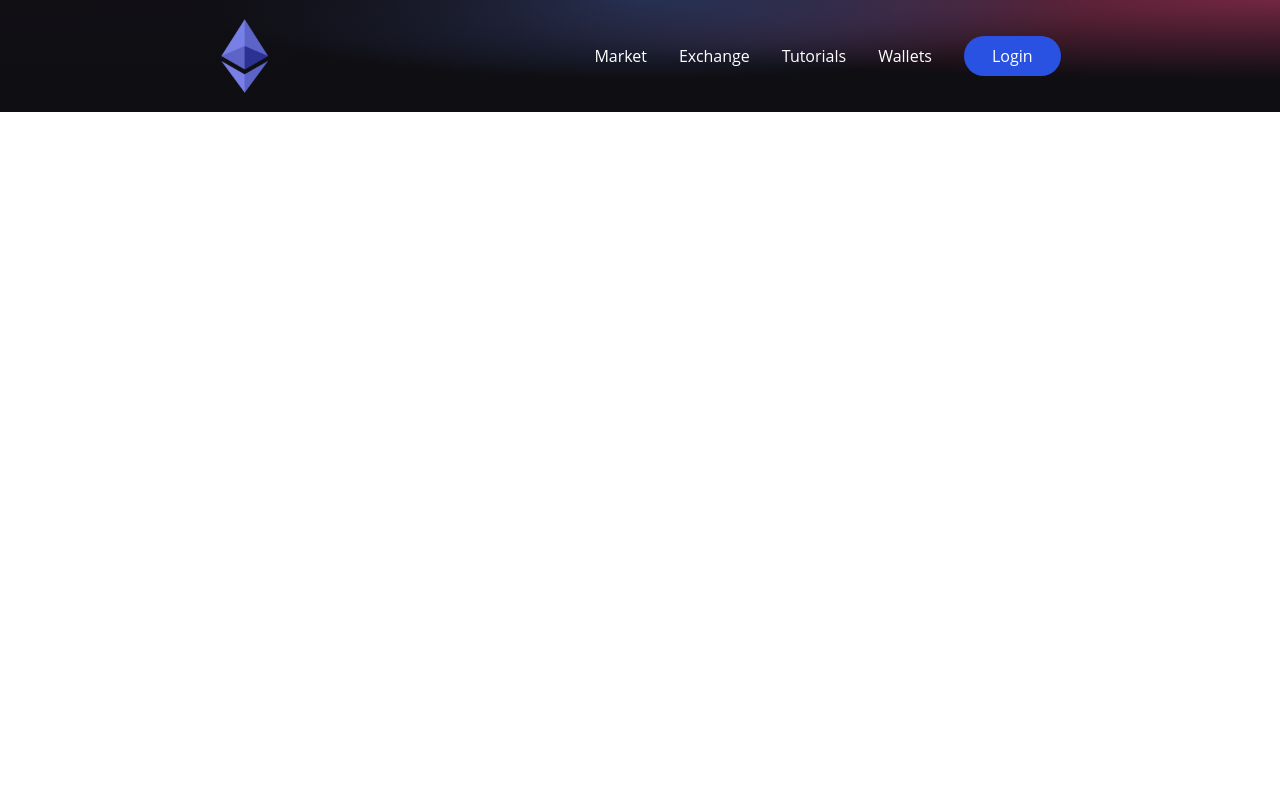
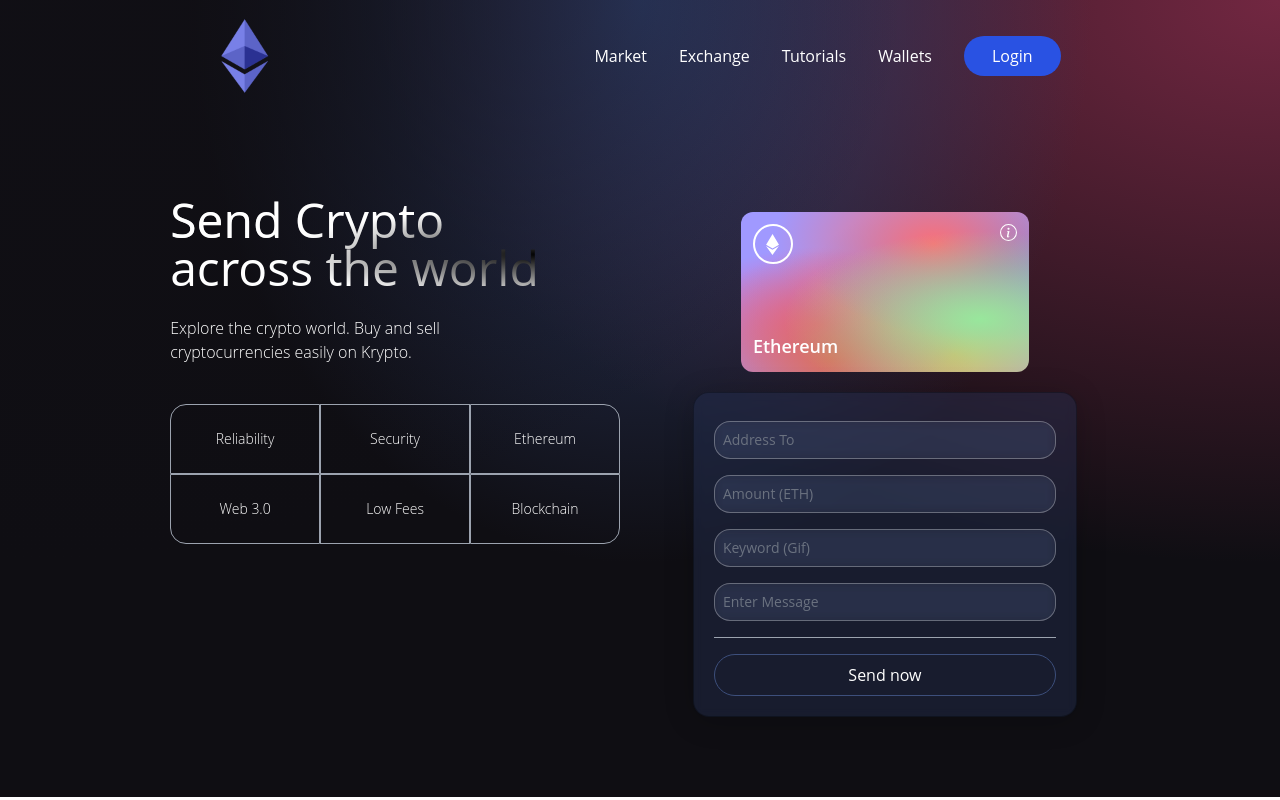
Before and after one commit to Gatskevich/base-react-web3.0, a React (Vite) app: page / in a window 1280 px wide. Built offline with nearby package versions, Linux system fonts and the light colour scheme.

Commit message:
create welcome sections

```diff
--- a/package.json
+++ b/package.json
@@ -21,6 +21,7 @@
     "react-icons": "^4.10.1"
   },
   "devDependencies": {
+    "@tailwindcss/forms": "^0.5.4",
     "@types/react": "^18.2.14",
     "@types/react-dom": "^18.2.6",
     "@typescript-eslint/eslint-plugin": "^5.61.0",
--- a/src/App.tsx
+++ b/src/App.tsx
@@ -1,10 +1,11 @@
-import { Navbar } from './components';
+import { Navbar, Welcome } from './components';
 
 function App() {
   return (
     <div className="min-h-screen">
       <div className="gradient-bg-welcome">
         <Navbar />
+        <Welcome />
       </div>
     </div>
   );
--- /dev/null
+++ b/src/components/Welcome.tsx
@@ -0,0 +1,89 @@
+import { SiEthereum } from "react-icons/si";
+import { BsInfoCircle } from "react-icons/bs";
+
+const companyCommonStyles = "min-h-[70px] sm:px-0 px-2 sm:min-w-[120px] flex justify-center items-center border-[0.5px] border-gray-400 text-sm font-light text-white";
+
+interface IInput {
+    placeholder?: string,
+    name?: string,
+    type?: string,
+    value?: string,
+}
+
+const Input = ({ placeholder, name, type, value }: IInput) => (
+  <input
+    placeholder={placeholder}
+    type={type}
+    step="0.0001"
+    value={value}
+    onChange={(e) => {}}
+    className="my-2 w-full rounded-sm p-2 outline-none bg-transparent text-white border-none text-sm white-glassmorphism"
+  />
+);
+
+export const Welcome = () => {
+  return (
+    <div className="flex w-full justify-center items-center">
+      <div className="flex mf:flex-row flex-col items-start justify-between md:p-20 py-12 px-4">
+        <div className="flex flex-1 justify-start items-start flex-col mf:mr-10">
+          <h1 className="text-3xl sm:text-5xl text-white text-gradient py-1">
+            Send Crypto <br /> across the world
+          </h1>
+          <p className="text-left mt-5 text-white font-light md:w-9/12 w-11/12 text-base">
+            Explore the crypto world. Buy and sell cryptocurrencies easily on Krypto.
+          </p>
+
+          <div className="grid sm:grid-cols-3 grid-cols-2 w-full mt-10">
+            <div className={`rounded-tl-2xl ${companyCommonStyles}`}>
+              Reliability
+            </div>
+            <div className={companyCommonStyles}>Security</div>
+            <div className={`sm:rounded-tr-2xl ${companyCommonStyles}`}>
+              Ethereum
+            </div>
+            <div className={`sm:rounded-bl-2xl ${companyCommonStyles}`}>
+              Web 3.0
+            </div>
+            <div className={companyCommonStyles}>Low Fees</div>
+            <div className={`rounded-br-2xl ${companyCommonStyles}`}>
+              Blockchain
+            </div>
+          </div>
+        </div>
+
+        <div className="flex flex-col flex-1 items-center justify-start w-full mf:mt-0 mt-10">
+          <div className="p-3 flex justify-end items-start flex-col rounded-xl h-40 sm:w-72 w-full my-5 eth-card .white-glassmorphism ">
+            <div className="flex justify-between flex-col w-full h-full">
+              <div className="flex justify-between items-start">
+                <div className="w-10 h-10 rounded-full border-2 border-white flex justify-center items-center">
+                  <SiEthereum fontSize={21} color="#fff" />
+                </div>
+                <BsInfoCircle fontSize={17} color="#fff" />
+              </div>
+              <div>
+                <p className="text-white font-semibold text-lg mt-1">
+                  Ethereum
+                </p>
+              </div>
+            </div>
+          </div>
+          <div className="p-5 sm:w-96 w-full flex flex-col justify-start items-center blue-glassmorphism">
+            <Input placeholder="Address To" name="addressTo" type="text"  />
+            <Input placeholder="Amount (ETH)" name="amount" type="number" />
+            <Input placeholder="Keyword (Gif)" name="keyword" type="text" />
+            <Input placeholder="Enter Message" name="message" type="text" />
+
+            <div className="h-[1px] w-full bg-gray-400 my-2" />
+                <button
+                    type="button"
+                    onClick={() => {}}
+                    className="text-white w-full mt-2 border-[1px] p-2 border-[#3d4f7c] hover:bg-[#3d4f7c] rounded-full cursor-pointer"
+                >
+                    Send now
+                </button>
+          </div>
+        </div>
+      </div>
+    </div>
+  );
+};
--- a/src/components/index.tsx
+++ b/src/components/index.tsx
@@ -1 +1,2 @@
 export { Navbar } from './Navbar';
+export { Welcome } from './Welcome';
--- a/tailwind.config.js
+++ b/tailwind.config.js
@@ -1,8 +1,35 @@
-/** @type {import('tailwindcss').Config} */
-export default {
-  content: ['./src/**/*.{html,js,ts,jsx,tsx}'],
+module.exports = {
+  purge: ["./src/**/*.{js,jsx,ts,tsx}", "./public/index.html"],
+  mode: "jit",
+  darkMode: false, // or 'media' or 'class'
   theme: {
+    fontFamily: {
+      display: ["Open Sans", "sans-serif"],
+      body: ["Open Sans", "sans-serif"],
+    },
+    extend: {
+      screens: {
+        mf: "990px",
+      },
+      keyframes: {
+        "slide-in": {
+          "0%": {
+            "-webkit-transform": "translateX(120%)",
+            transform: "translateX(120%)",
+          },
+          "100%": {
+            "-webkit-transform": "translateX(0%)",
+            transform: "translateX(0%)",
+          },
+        },
+      },
+      animation: {
+        "slide-in": "slide-in 0.5s ease-out",
+      },
+    },
+  },
+  variants: {
     extend: {},
   },
-  plugins: [],
+  plugins: [require("@tailwindcss/forms")],
 };
```
Also changed, not shown: 1 other file (tests, documents, lock files or other folders).
